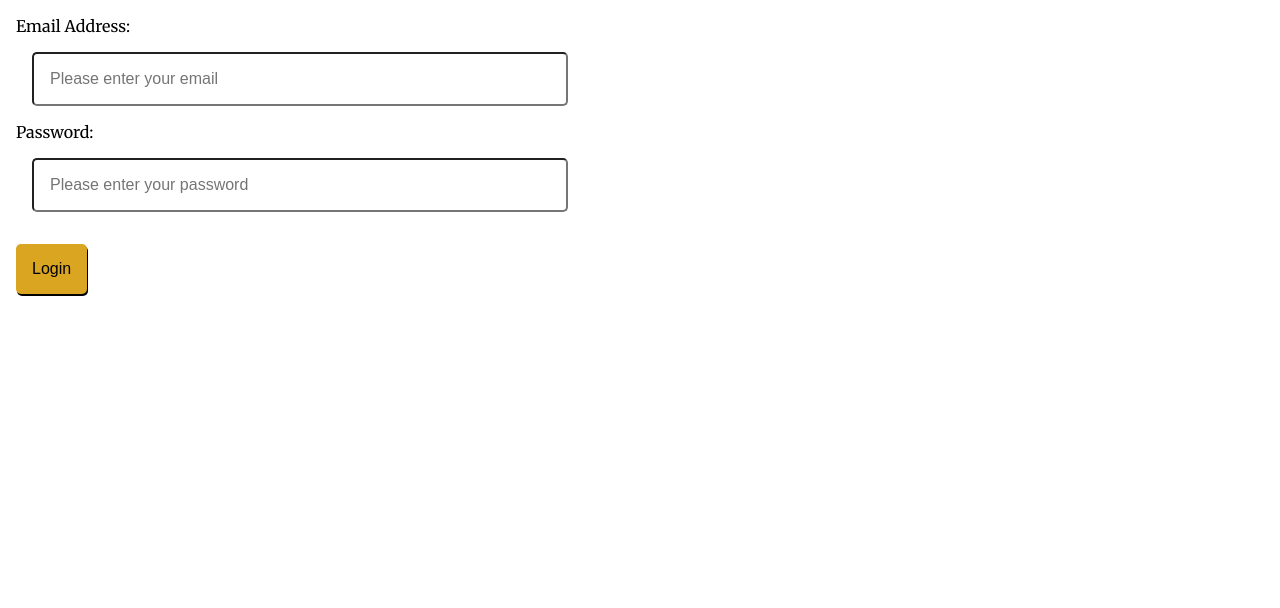
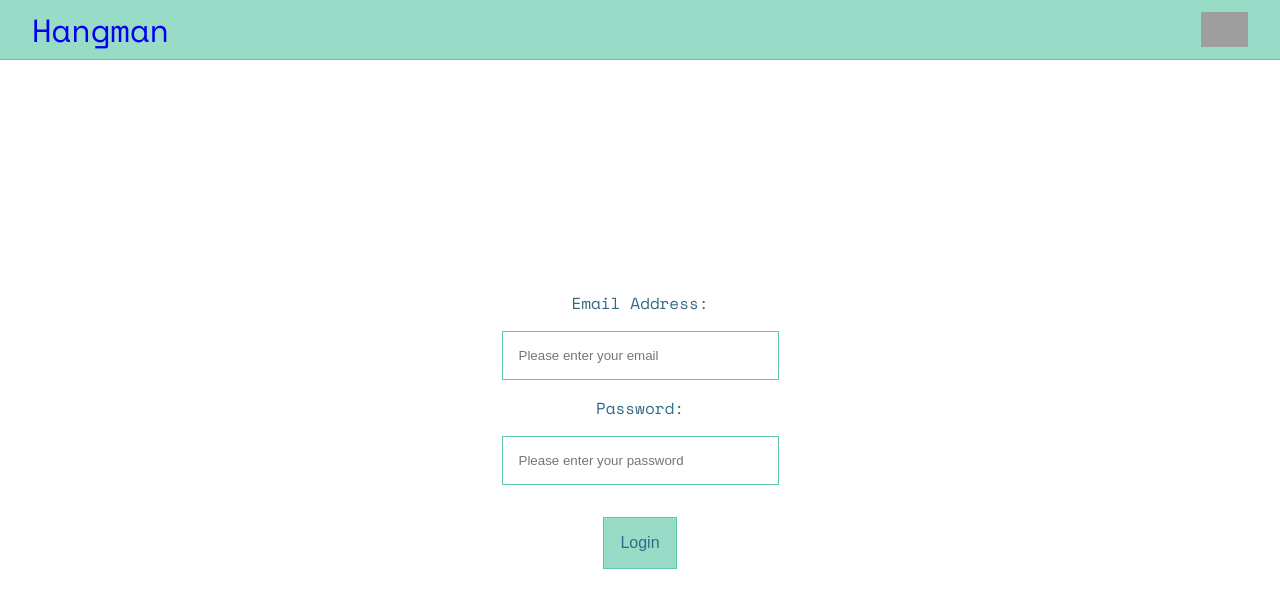
Before and after one commit to Zefevr/movie_hangman, a React (Create React App) app in the folder client/: page /login in a window 1280 px wide. Shown: the top 608 px of the page. Built offline with nearby package versions, Linux system fonts and the light colour scheme; grey boxes are pictures that could not be loaded; the HTML template or start-up script is replaced by a standard one.

Commit message:
add grid styling to app component

```diff
--- a/client/public/index.html
+++ b/client/public/index.html
@@ -11,7 +11,7 @@
     -->
   <link rel="manifest" href="%PUBLIC_URL%/manifest.json">
   <link rel="shortcut icon" href="%PUBLIC_URL%/favicon.ico">
-  <link href="https://fonts.googleapis.com/css?family=Merriweather" rel="stylesheet">
+  <link href="https://fonts.googleapis.com/css?family=Space+Mono" rel="stylesheet">
   <!--
       Notice the use of %PUBLIC_URL% in the tags above.
       It will be replaced with the URL of the `public` folder during the build.
--- a/client/src/App.js
+++ b/client/src/App.js
@@ -3,18 +3,70 @@ import './App.css'
 import LoginForm from './components/LoginForm'
 import Game from './components/Game'
 import GameBoard from './components/GameBoard'
-import { BrowserRouter as Router, Route, Redirect } from 'react-router-dom'
+import {
+  BrowserRouter as Router,
+  Route,
+  Redirect,
+  Link
+} from 'react-router-dom'
+import styled from 'styled-components'
+
+const Root = styled.div`
+  height: 100vh;
+  width: 100vw;
+  display: grid;
+  grid-template-columns: 1fr 6fr 1fr;
+  grid-template-rows: 60px 1fr;
+  font-family: 'Space Mono', monospace;
+`
+const AppWrapper = styled.div`
+  grid-column-start: 2;
+  grid-column-end: 3;
+  grid-row-start: 2;
+  grid-row-end: 3;
+  display: flex;
+  justify-content: center;
+  align-items: center;
+`
+
+const Header = styled.div`
+  grid-column-start: 1;
+  grid-column-end: 4;
+  background-color: #98dbc6;
+  color: #336b87;
+  display: flex;
+  justify-content: space-between;
+  align-items: center;
+  font-size: 2rem;
+  padding: 0 2rem;
+  border-bottom: 1px solid #5bc8ac;
+  > img {
+    height: 35px;
+  }
+  > a {
+    text-decoration: none;
+  }
+`
 
 class App extends Component {
   render() {
     return (
       <Router>
-        <div className="App">
-          <Route exact path="/" render={() => <Redirect to="/game" />} />
-          <Route exact path="/login" component={LoginForm} />
-          <Route exact path="/game" component={Game} />
-          <Route exact path="/games/:id" component={GameBoard} />
-        </div>
+        <Root>
+          <Header>
+            <Link to="/">Hangman</Link>
+            <img
+              src="https://www.themoviedb.org/static_cache/v4/logos/powered-by-rectangle-blue-61ce76f69ce1e4f68a6031d975df16cc184d5f04fa7f9f58ae6412646f2481c1.svg"
+              alt=""
+            />
+          </Header>
+          <AppWrapper className="App">
+            <Route exact path="/" render={() => <Redirect to="/game" />} />
+            <Route exact path="/login" component={LoginForm} />
+            <Route exact path="/game" component={Game} />
+            <Route exact path="/games/:id" component={GameBoard} />
+          </AppWrapper>
+        </Root>
       </Router>
     )
   }
--- a/client/src/components/Game.js
+++ b/client/src/components/Game.js
@@ -4,6 +4,45 @@ import { Redirect } from 'react-router-dom'
 import { connect } from 'react-redux'
 import { getGames, createGame } from '../actions/games'
 import { getUsers } from '../actions/users'
+import styled from 'styled-components'
+
+const GamesWrapper = styled.div`
+  display: flex;
+  flex-direction: column;
+  justify-content: center;
+  align-items: center;
+  > h1 {
+    margin: 2rem 0 0 0;
+  }
+`
+
+const GamesList = styled.div`
+  display: flex;
+  flex-wrap: wrap;
+  justify-content: center;
+  align-items: center;
+`
+
+const GameCard = styled.div`
+  display: flex;
+  flex-direction: column;
+  width: 250px;
+  justify-content: center;
+  align-items: center;
+  padding: 1rem;
+  margin: 1rem;
+  border: 1px solid #98dbc6;
+`
+
+const Button = styled.button`
+  padding: 1rem;
+  margin-top: 1rem;
+  color: #336b87;
+  background-color: #98dbc6;
+  font-weight: strong;
+  font-size: 1rem;
+  border: 1px solid #5bc8ac;
+`
 
 class Game extends PureComponent {
   static propTypes = {}
@@ -12,7 +51,7 @@ class Game extends PureComponent {
     const { users, history } = this.props
 
     return (
-      <div key={game.id}>
+      <GameCard key={game.id}>
         <div className="content">
           <p>
             This game is being played by{' '}
@@ -24,13 +63,13 @@ class Game extends PureComponent {
           <p>Status: {game.status}</p>
         </div>
         <div className="actions">
-          <button
+          <Button
             size="small"
             onClick={() => history.push(`/games/${game.id}`)}>
             Watch
-          </button>
+          </Button>
         </div>
-      </div>
+      </GameCard>
     )
   }
 
@@ -51,11 +90,11 @@ class Game extends PureComponent {
     if (games === null || users === null) return null
 
     return (
-      <div>
+      <GamesWrapper>
         <h1>GAME BOARD</h1>
-        <button onClick={createGame}>Create Game</button>
-        <div>{games.map(game => this.renderGame(game))}</div>
-      </div>
+        <Button onClick={createGame}>Create Game</Button>
+        <GamesList>{games.map(game => this.renderGame(game))}</GamesList>
+      </GamesWrapper>
     )
   }
 }
--- a/client/src/components/LoginForm.js
+++ b/client/src/components/LoginForm.js
@@ -5,35 +5,34 @@ import { connect } from 'react-redux'
 import { login } from '../actions/login'
 import { Redirect } from 'react-router-dom'
 
-const Form = styled.div`
-  font-family: 'Merriweather', serif;
+const FormWrapper = styled.div`
+  /* font-family: 'Merriweather', serif; */
   padding: 1rem;
+  display: flex;
+  justify-content: center;
+  align-items: center;
 `
-
-const Input = styled.input`
-  display: block;
-  width: 500px;
+const Form = styled.form`
+  display: flex;
+  flex-direction: column;
+  justify-content: center;
+  align-items: center;
+  color: #336b87;
+  > input {
+    width: 100%;
     padding: 1rem;
     margin: 1rem;
-  border-radius: 5px;
-  font-size: 1rem;
-`
-
-const Button = styled.button`
+    border: 1px solid #5bc8ac;
+  }
+  > button {
     padding: 1rem;
     margin-top: 1rem;
-  background-color: goldenrod;
+    color: #336b87;
+    background-color: #98dbc6;
     font-weight: strong;
-  border-radius: 5px;
     font-size: 1rem;
-  border-style: none;
-  box-shadow: 1px 2px;
-`
-
-const Label = styled.label`
-  width: 500px;
-  font-size: 1rem;
-  /* margin: 1rem; */
+    border: 1px solid #5bc8ac;
+  }
 `
 
 class LoginForm extends PureComponent {
@@ -63,27 +62,27 @@ class LoginForm extends PureComponent {
     if (this.props.currentUser) return <Redirect to="/game" />
 
     return (
-      <Form>
-        <form onSubmit={this.handleSubmit.bind(this)}>
-          <Label>Email Address:</Label>
-          <Input
+      <FormWrapper>
+        <Form onSubmit={this.handleSubmit.bind(this)}>
+          <label>Email Address:</label>
+          <input
             type="email"
             name="email"
             value={this.state.email}
             placeholder="Please enter your email"
             onChange={this.handleChange.bind(this)}
           />
-          <Label>Password:</Label>
-          <Input
+          <label>Password:</label>
+          <input
             type="password"
             name="password"
             value={this.state.password}
             placeholder="Please enter your password"
             onChange={this.handleChange.bind(this)}
           />
-          <Button type="submit">Login</Button>
-        </form>
+          <button type="submit">Login</button>
         </Form>
+      </FormWrapper>
     )
   }
 }
```
Also changed, not shown: client/src/moviedb.png (added). Lines whose indentation alone changed are shown as unchanged.
